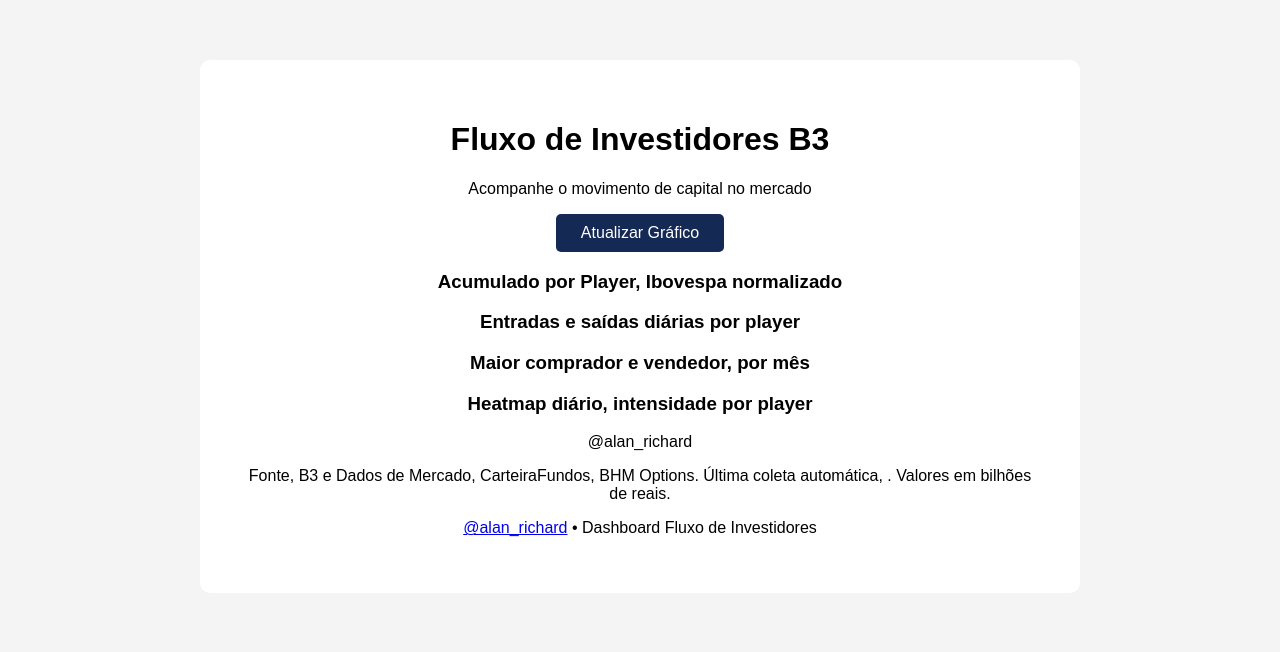
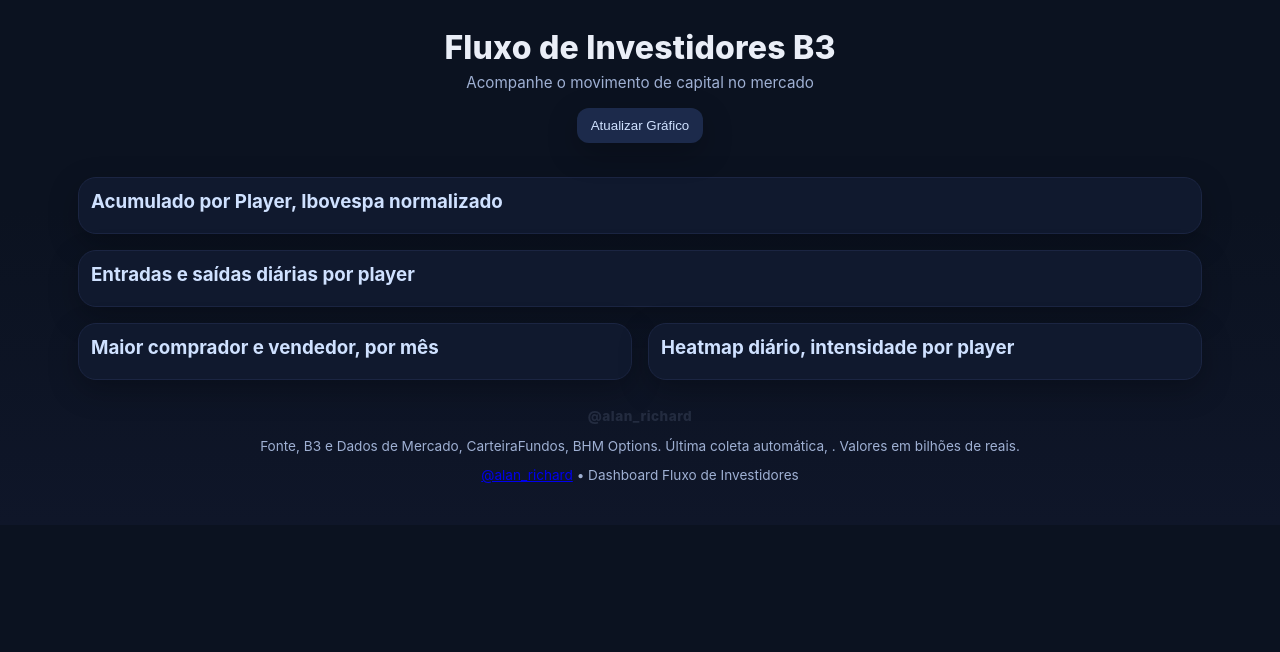
Before and after one commit to alanrichard77/Fluxo_B3_otimizado_render, a Flask app: page / in a window 1280 px wide. Shown: the top 652 px of the page. Run offline with Flask 3, Linux system fonts and the light colour scheme; some libraries are stand-ins or nearby versions.

Commit message:
Update style.css

```diff
--- a/static/css/style.css
+++ b/static/css/style.css
@@ -1,7 +1,87 @@
-body { font-family: Arial, sans-serif; background-color: #f4f4f4; }
-.container { max-width: 800px; margin: 60px auto; background: white; padding: 40px; border-radius: 10px; text-align: center; }
-input[type="password"] { padding: 10px; width: 60%; margin-bottom: 15px; }
-button { padding: 10px 25px; font-size: 16px; background-color: #152955; color: white; border: none; border-radius: 5px; cursor: pointer; }
-button:hover { background-color: #1d3a7a; }
-.erro { color: red; font-weight: bold; }
-.grafico img { max-width: 100%; border: 1px solid #ccc; margin-top: 20px; border-radius: 5px; }
+:root{
+  --bg:#0b1220;
+  --panel:#10192e;
+  --card:#0f1629;
+  --text:#eaeef7;
+  --muted:#9fb0d3;
+  --accent:#6da8ff;
+  --shadow:0 10px 30px rgba(0,0,0,.25);
+  --radius:18px;
+}
+
+*{box-sizing:border-box}
+body{
+  margin:0;
+  background:linear-gradient(180deg,#0b1220,#0b1220 40%,#0f1629);
+  color:var(--text);
+  font-family:Inter,system-ui,Segoe UI,Roboto,Arial,sans-serif;
+}
+
+.container{max-width:1180px;margin:0 auto;padding:28px}
+
+header{text-align:center;margin-bottom:20px}
+h1{margin:0;font-weight:800;letter-spacing:.2px}
+.subtitle{margin:6px 0 16px;color:var(--muted);font-size:.95rem}
+
+#btnRefresh{
+  border:0;
+  background:#1c2a4b;
+  color:#cfe1ff;
+  padding:10px 14px;
+  border-radius:12px;
+  cursor:pointer;
+  box-shadow:var(--shadow);
+}
+
+.cards{
+  display:grid;
+  grid-template-columns: repeat(5, 1fr);
+  gap:14px;
+  margin:18px 0 8px;
+}
+
+.card{
+  background:var(--card);
+  border:1px solid #1b2542;
+  border-radius:var(--radius);
+  padding:14px;
+  box-shadow:var(--shadow);
+}
+
+.card h4{margin:0 0 8px;color:#aecdff;font-weight:700}
+.card .value{font-size:1.2rem;font-weight:800}
+.card .hint{font-size:.85rem;color:#88c392}
+
+.charts{margin-top:14px}
+.chart-card{
+  background:var(--panel);
+  border:1px solid #1b2542;
+  border-radius:var(--radius);
+  padding:12px;
+  margin-bottom:16px;
+  box-shadow:var(--shadow);
+}
+
+.chart-card h3{margin:0 0 8px;font-weight:700;color:#cfe1ff}
+
+.chart-grid{
+  display:grid;
+  grid-template-columns:1fr 1fr;
+  gap:16px;
+}
+
+footer{
+  text-align:center;
+  margin:12px 0 0;
+  color:var(--muted);
+  font-size:.85rem;
+}
+
+.watermark{
+  position:relative;
+  margin:0 auto 8px;
+  width:max-content;
+  opacity:.15;
+  font-weight:800;
+  letter-spacing:.5px;
+}
```
